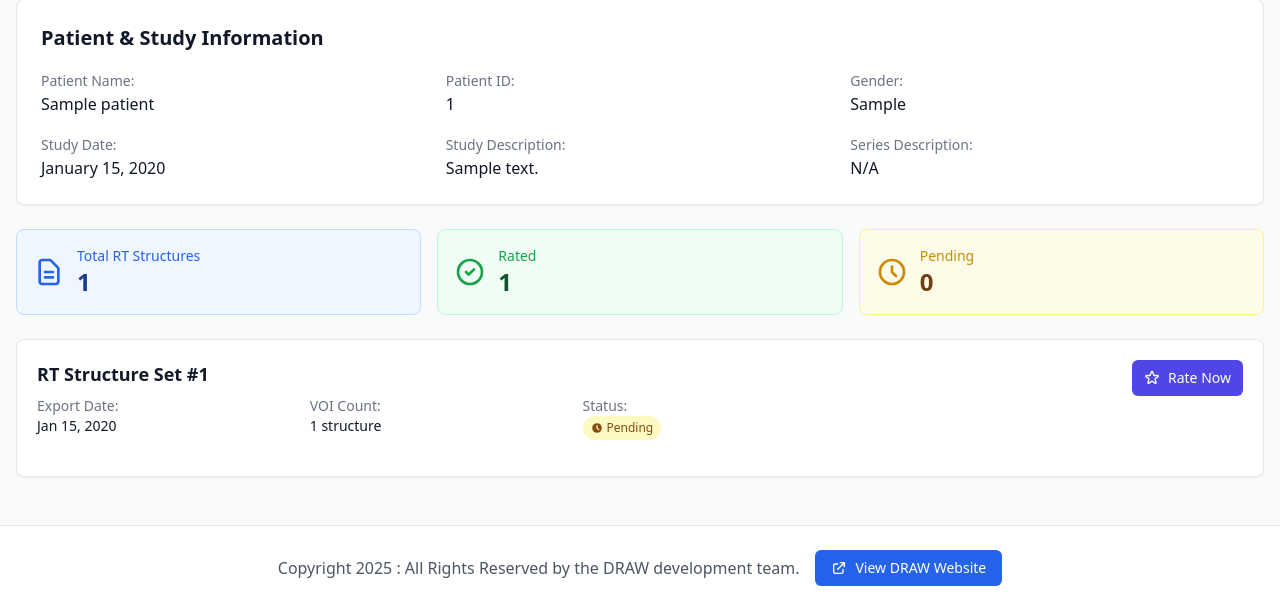
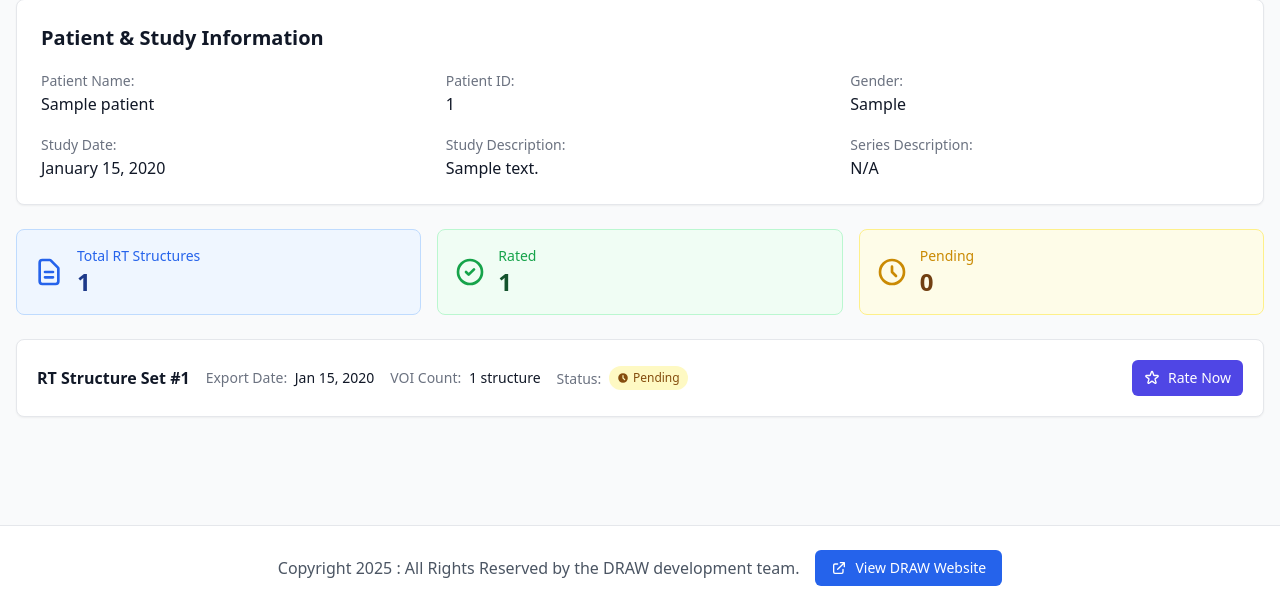
Before and after one commit to CHAVI-India/draw-client-2.0, a Django app: template templates/dicom_handler/view_series_ratings.html in a window 1280 px wide. Shown: the part 190-800 px from the top of the page. Run offline with Django 5.2, Linux system fonts and the light colour scheme; the template is opened without the code that fills it: most values are stand-ins (such as "Sample title", 1, 10 or a date in 2020); some libraries are stand-ins or nearby versions.

Commit message:
refactor: streamline series ratings UI with improved layout and button styling

```diff
--- a/templates/dicom_handler/view_series_ratings.html
+++ b/templates/dicom_handler/view_series_ratings.html
@@ -95,52 +95,48 @@
     <div class="space-y-4">
         {% for rating_data in ratings_data %}
         <div class="bg-white rounded-lg shadow-sm border border-gray-200 p-5">
-            <div class="flex items-start justify-between mb-4">
-                <div class="flex-1">
-                    <h3 class="text-lg font-semibold text-gray-900 mb-2">
+            <div class="flex items-center justify-between">
+                <div class="flex items-center flex-wrap gap-4 text-sm flex-1">
+                    <h3 class="text-base font-semibold text-gray-900">
                         RT Structure Set #{{ forloop.counter }}
                     </h3>
-                    <div class="grid grid-cols-1 md:grid-cols-2 lg:grid-cols-4 gap-3 text-sm">
                         <div>
                             <span class="text-gray-500">Export Date:</span>
-                            <p class="font-medium text-gray-900">
+                            <span class="font-medium text-gray-900 ml-1">
                                 {% if rating_data.export_date %}
                                     {{ rating_data.export_date|date:"M d, Y" }}
                                 {% else %}
                                     N/A
                                 {% endif %}
-                            </p>
+                            </span>
                         </div>
                     <div>
                         <span class="text-gray-500">VOI Count:</span>
-                            <p class="font-medium text-gray-900">{{ rating_data.voi_count }} structure{{ rating_data.voi_count|pluralize }}</p>
+                        <span class="font-medium text-gray-900 ml-1">{{ rating_data.voi_count }} structure{{ rating_data.voi_count|pluralize }}</span>
                     </div>
                     <div>
                         <span class="text-gray-500">Status:</span>
-                            <p class="font-medium">
                         {% if rating_data.has_rating %}
-                                    <span class="inline-flex items-center px-2 py-1 text-xs font-medium rounded-full bg-green-100 text-green-800">
+                            <span class="inline-flex items-center px-2 py-1 text-xs font-medium rounded-full bg-green-100 text-green-800 ml-1">
                                 <svg class="w-3 h-3 mr-1" fill="currentColor" viewBox="0 0 20 20">
                                     <path fill-rule="evenodd" d="M10 18a8 8 0 100-16 8 8 0 000 16zm3.707-9.293a1 1 0 00-1.414-1.414L9 10.586 7.707 9.293a1 1 0 00-1.414 1.414l2 2a1 1 0 001.414 0l4-4z" clip-rule="evenodd"></path>
                                 </svg>
                                 Rated
                             </span>
                         {% else %}
-                                    <span class="inline-flex items-center px-2 py-1 text-xs font-medium rounded-full bg-yellow-100 text-yellow-800">
+                            <span class="inline-flex items-center px-2 py-1 text-xs font-medium rounded-full bg-yellow-100 text-yellow-800 ml-1">
                                 <svg class="w-3 h-3 mr-1" fill="currentColor" viewBox="0 0 20 20">
                                     <path fill-rule="evenodd" d="M10 18a8 8 0 100-16 8 8 0 000 16zm1-12a1 1 0 10-2 0v4a1 1 0 00.293.707l2.828 2.829a1 1 0 101.415-1.415L11 9.586V6z" clip-rule="evenodd"></path>
                                 </svg>
                                 Pending
                             </span>
                         {% endif %}
-                            </p>
                     </div>
                 </div>
-                </div>
-                <div class="ml-4">
+                <div class="ml-4 flex-shrink-0">
                     <a href="{% url 'dicom_handler:rate_contour_quality' series.series_instance_uid %}?rt_import={{ rating_data.rt_import.id }}"
                        target="_blank"
-                       class="inline-flex items-center px-3 py-2 bg-indigo-600 text-white text-sm font-medium rounded-md hover:bg-indigo-700 focus:outline-none focus:ring-2 focus:ring-indigo-500 focus:ring-offset-2 transition-colors">
+                       class="inline-flex items-center px-3 py-2 {% if rating_data.has_rating %}bg-blue-600 hover:bg-blue-700 focus:ring-blue-500{% else %}bg-indigo-600 hover:bg-indigo-700 focus:ring-indigo-500{% endif %} text-white text-sm font-medium rounded-md focus:outline-none focus:ring-2 focus:ring-offset-2 transition-colors">
                         {% if rating_data.has_rating %}
                             <svg class="w-4 h-4 mr-2" fill="none" stroke="currentColor" viewBox="0 0 24 24">
                                 <path stroke-linecap="round" stroke-linejoin="round" stroke-width="2" d="M15 12a3 3 0 11-6 0 3 3 0 016 0z"></path>
@@ -152,6 +148,7 @@
                                 <path stroke-linecap="round" stroke-linejoin="round" stroke-width="2" d="M11.049 2.927c.3-.921 1.603-.921 1.902 0l1.519 4.674a1 1 0 00.95.69h4.915c.969 0 1.371 1.24.588 1.81l-3.976 2.888a1 1 0 00-.363 1.118l1.518 4.674c.3.922-.755 1.688-1.538 1.118l-3.976-2.888a1 1 0 00-1.176 0l-3.976 2.888c-.783.57-1.838-.197-1.538-1.118l1.518-4.674a1 1 0 00-.363-1.118l-3.976-2.888c-.784-.57-.38-1.81.588-1.81h4.914a1 1 0 00.951-.69l1.519-4.674z"></path>
                             </svg>
                             Rate Now
+                        </span>
                         {% endif %}
                     </a>
                 </div>
```
Lines whose indentation alone changed are shown as unchanged.
